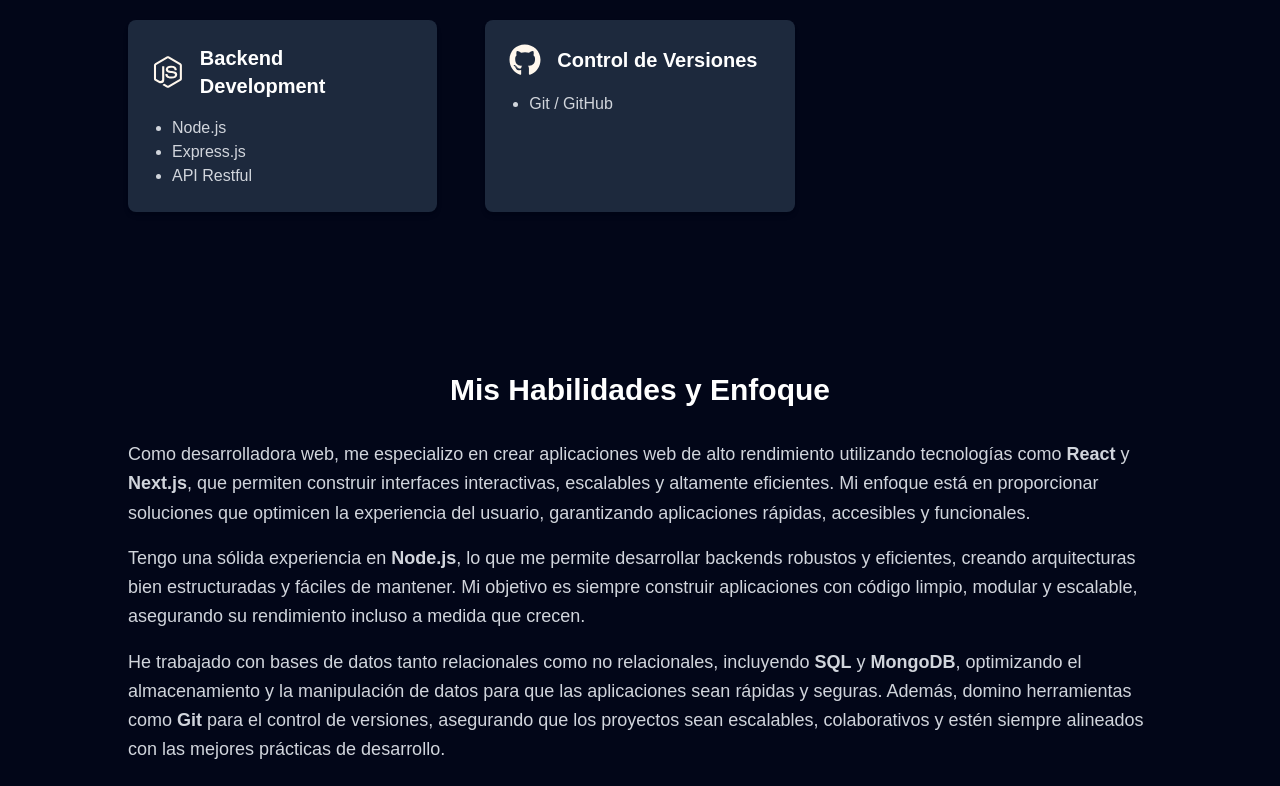
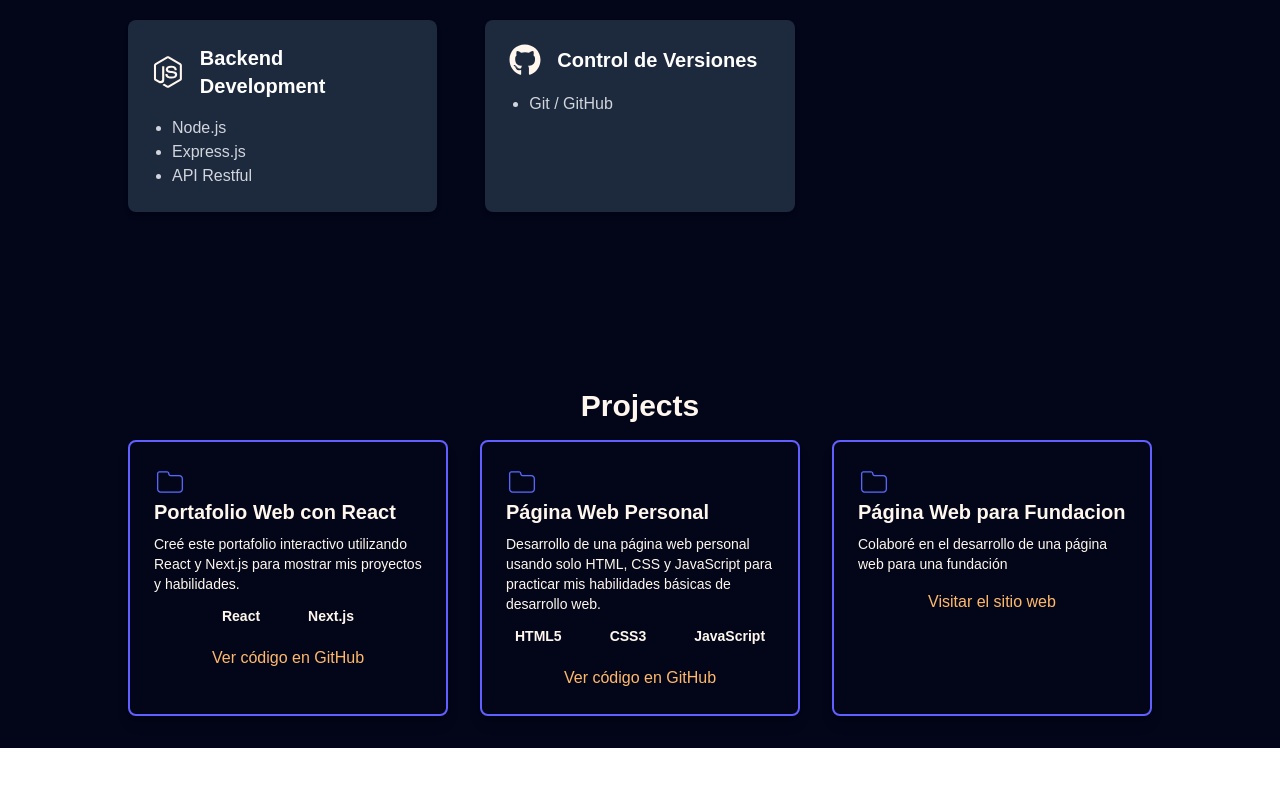
Before and after one commit to LinaMariaV/lina-portafolio, a Next.js app: page / in a window 1280 px wide. Shown: the part 2000-2786 px from the top of the page. After the commit the page ends 2748 px from the top, so only its background shows below. Built offline with nearby package versions, Linux system fonts and the light colour scheme.

Commit message:
Refactor desing color and size images

```diff
--- a/src/app/page.tsx
+++ b/src/app/page.tsx
@@ -51,49 +51,6 @@
 
       <Skills />
 
-      <div className="w-full max-w-6xl px-16 py-20 ">
-        <h2 className="text-3xl font-semibold text-white mb-8 text-center">
-          Mis Habilidades y Enfoque
-        </h2>
-
-        <p className="text-lg text-gray-300 leading-relaxed">
-          Como desarrolladora web, me especializo en crear aplicaciones web de
-          alto rendimiento utilizando tecnologías como <strong>React</strong> y{" "}
-          <strong>Next.js</strong>, que permiten construir interfaces
-          interactivas, escalables y altamente eficientes. Mi enfoque está en
-          proporcionar soluciones que optimicen la experiencia del usuario,
-          garantizando aplicaciones rápidas, accesibles y funcionales.
-        </p>
-
-        <p className="text-lg text-gray-300 leading-relaxed mt-4">
-          Tengo una sólida experiencia en <strong>Node.js</strong>, lo que me
-          permite desarrollar backends robustos y eficientes, creando
-          arquitecturas bien estructuradas y fáciles de mantener. Mi objetivo es
-          siempre construir aplicaciones con código limpio, modular y escalable,
-          asegurando su rendimiento incluso a medida que crecen.
-        </p>
-
-        <p className="text-lg text-gray-300 leading-relaxed mt-4">
-          He trabajado con bases de datos tanto relacionales como no
-          relacionales, incluyendo <strong>SQL</strong> y{" "}
-          <strong>MongoDB</strong>, optimizando el almacenamiento y la
-          manipulación de datos para que las aplicaciones sean rápidas y
-          seguras. Además, domino herramientas como <strong>Git</strong> para el
-          control de versiones, asegurando que los proyectos sean escalables,
-          colaborativos y estén siempre alineados con las mejores prácticas de
-          desarrollo.
-        </p>
-
-        <p className="text-lg text-gray-300 leading-relaxed mt-4">
-          Mi enfoque se basa en resultados tangibles y soluciones bien
-          implementadas. Trabajo de manera ágil, adaptándome rápidamente a
-          nuevos desafíos y colaborando estrechamente con equipos
-          multidisciplinarios para garantizar que cada proyecto no solo cumpla
-          con los requisitos, sino que también se alinee con los objetivos
-          estratégicos de negocio.
-        </p>
-      </div>
-
       <Projects />
 
       <Footer />
--- a/src/components/topbar/topbar.tsx
+++ b/src/components/topbar/topbar.tsx
@@ -15,11 +15,7 @@
     <header className="bg-black text-white w-full p-4 drop-shadow-2xl absolute z-1 ">
       <nav className="flex items-center justify-between">
         <div className="mx-3">
-          <Image
-            className="h-[15%] w-[15%] "
-            src={logolv}
-            alt="Lina Villalba"
-          />
+          <Image width={45} height={45} src={logolv} alt="Lina Villalba" />
         </div>
 
         <div
--- a/src/utils/ProjectCard.tsx
+++ b/src/utils/ProjectCard.tsx
@@ -13,7 +13,7 @@
   technologies,
   isExternalLink,
 }) => (
-  <div className="bg-slate-950 border-2  border-indigo-500 p-6 rounded-lg shadow-lg hover:shadow-xl transition-shadow duration-300">
+  <div className="bg-slate-950 border-2  text-indigo-500 border-indigo-500 p-6 rounded-lg shadow-lg hover:shadow-xl transition-shadow duration-300">
 
       <div className="w-8 h-8">
         <svg
```
